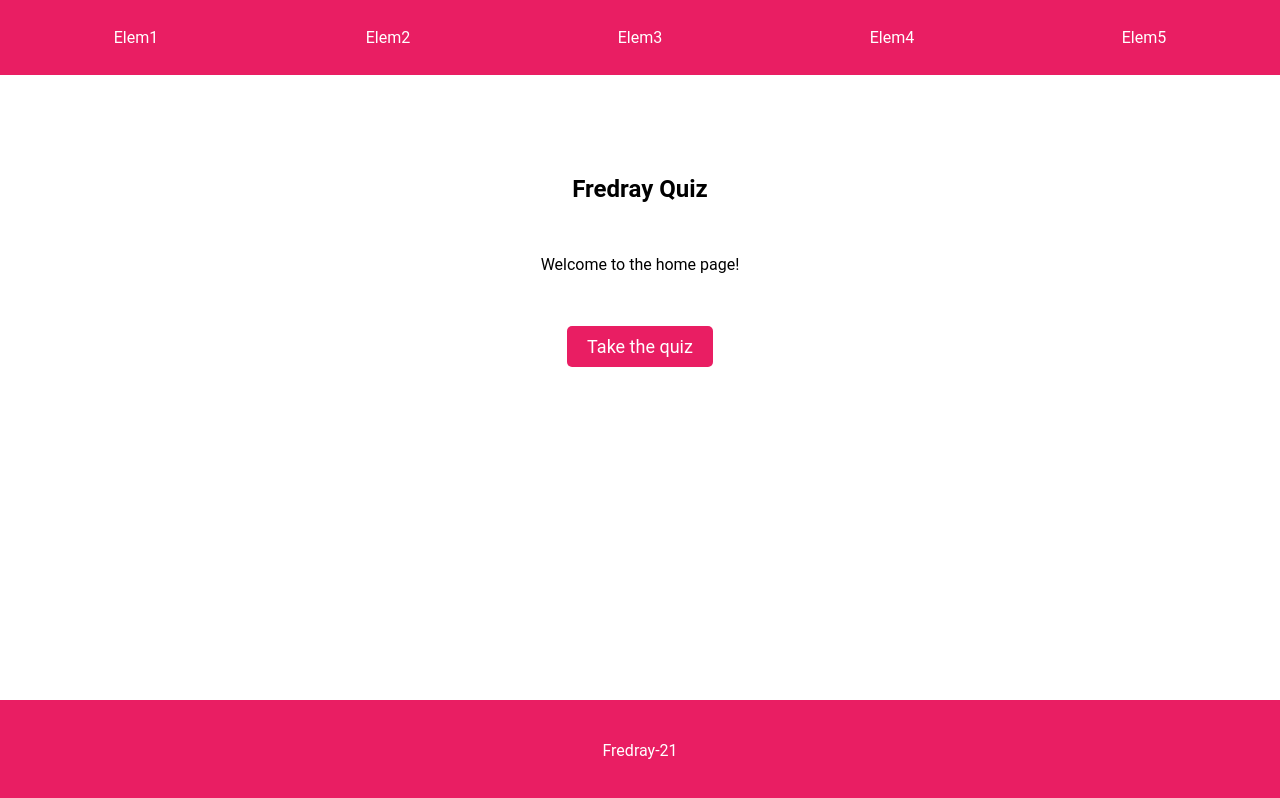
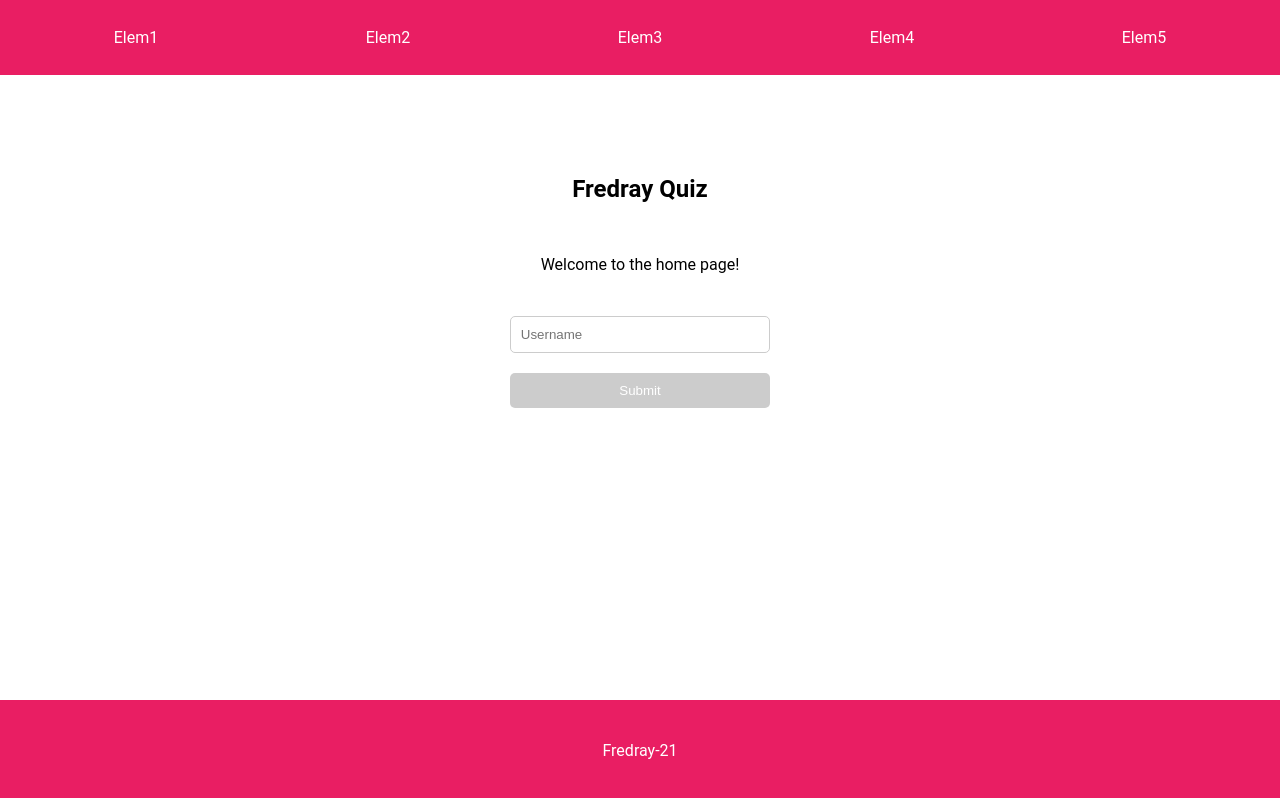
Before and after one commit to EFREI-M2-Dev/Angular-Fredray-21, an Angular app in the folder angular-example/: page / in a window 1280 px wide. Built offline with nearby package versions, Linux system fonts and the light colour scheme; data requests are answered from the project's data file.

Commit message:
feat(form) : formGroup

```diff
--- a/angular-example/src/app/app-routing.module.ts
+++ b/angular-example/src/app/app-routing.module.ts
@@ -12,7 +12,8 @@ const routes: Routes = [
   {
     path:"quiz",
     component: QuizComponent
-  },
+  }
+  ,
   {
     path:"quiz/score",
     component: ScoreQuizComponent
--- a/angular-example/src/app/app.module.ts
+++ b/angular-example/src/app/app.module.ts
@@ -9,6 +9,7 @@ import { QuizComponent } from './quiz/quiz.component';
 import { ScoreQuizComponent } from './score-quiz/score-quiz.component';
 import { HttpClientModule } from '@angular/common/http';
 import { QuestionComponent } from './question/question.component';
+import {FormsModule, ReactiveFormsModule} from "@angular/forms";
 
 @NgModule({
   declarations: [
@@ -23,7 +24,9 @@ import { QuestionComponent } from './question/question.component';
   imports: [
     BrowserModule,
     AppRoutingModule,
-    HttpClientModule
+    HttpClientModule,
+    FormsModule,
+    ReactiveFormsModule
   ],
   providers: [],
   bootstrap: [AppComponent]
--- a/angular-example/src/app/home/home.component.html
+++ b/angular-example/src/app/home/home.component.html
@@ -1,5 +1,13 @@
 <section id="homePage">
     <h1>Fredray Quiz</h1>
     <p>Welcome to the home page!</p>
-    <a routerLink="/quiz">Take the quiz</a>
+
+  <form [formGroup]="homeForm" (submit)="onSubmit()">
+    <input formControlName="username" placeholder="Username" type="text" id="username" name="username" required>
+    <button
+      id="btnSubmit"
+      type="submit"
+      [disabled]="isUsernameEmpty()"
+    >Submit</button>
+  </form>
 </section>
--- a/angular-example/src/app/home/home.component.scss
+++ b/angular-example/src/app/home/home.component.scss
@@ -27,4 +27,43 @@
       box-shadow: 0 0 0 3px rgba(233, 30, 99, 0.3); /* Effet de focus avec une ombre rose */
     }
   }
+
+  // style for input field dans button form
+  input[type="text"] {
+    width: 100%;
+    padding: 10px;
+    margin: 10px 0;
+    border: 1px solid #ccc;
+    border-radius: 5px;
+    box-sizing: border-box;
+  }
+
+  // style for button form
+  #btnSubmit {
+    width: 100%;
+    padding: 10px;
+    margin: 10px 0;
+    border: none;
+    border-radius: 5px;
+    background-color: #e91e63; /* Rose pastel moyen */
+    color: white;
+    cursor: pointer;
+    transition: background-color 0.3s ease, transform 0.2s ease;
+
+    &:hover {
+      background-color: #d81b60; /* Rose pastel plus foncé */
+      transform: scale(1.05);
+    }
+
+    &:focus {
+      outline: none;
+      box-shadow: 0 0 0 3px rgba(233, 30, 99, 0.3); /* Effet de focus avec une ombre rose */
+    }
+
+    &:disabled {
+      background-color: #ccc;
+      cursor: not-allowed;
+    }
+  }
+
 }
--- a/angular-example/src/app/home/home.component.ts
+++ b/angular-example/src/app/home/home.component.ts
@@ -1,6 +1,7 @@
-import {Component} from '@angular/core';
-
-
+import { Component } from '@angular/core';
+import { Router } from "@angular/router";
+import { QuizService } from "../quiz.service";
+import { FormControl, FormGroup } from "@angular/forms";
 
 @Component({
   selector: 'app-home',
@@ -8,5 +9,24 @@ import {Component} from '@angular/core';
   styleUrls: ['./home.component.scss']
 })
 export class HomeComponent {
+  constructor(private router: Router, private quizService: QuizService) {}
 
+  homeForm = new FormGroup({
+    username: new FormControl('')
+  });
+
+  isUsernameEmpty(): boolean {
+    const username = this.homeForm.get('username')?.value;
+    return !username || username.trim().length === 0;
+  }
+
+  async onSubmit() {
+    if (this.isUsernameEmpty()) {
+      return;
+    }
+
+    const username = this.homeForm.get('username')?.value!;
+    this.quizService.currentUsername = username;
+    await this.router.navigate(['/quiz']);
+  }
 }
--- a/angular-example/src/app/quiz.service.ts
+++ b/angular-example/src/app/quiz.service.ts
@@ -30,6 +30,7 @@ export class QuizService {
   userAnswers: { [id: number]: string } = {};
   score = 0;
   msgError : string | null = null;
+  currentUsername: string | null = null;
 
   shuffleArray = (array: any[]) => array.sort(() => Math.random() - 0.5);
 
--- a/angular-example/src/app/quiz/quiz.component.html
+++ b/angular-example/src/app/quiz/quiz.component.html
@@ -1,5 +1,5 @@
 <section class="quiz-container">
-
+  <h1 *ngIf="currentUsername !== null" >Bonjour {{ currentUsername | titlecase }}</h1>
   <div class="question" *ngFor="let q of questions; let i = index">
     <app-question
       [question]="q"
--- a/angular-example/src/app/quiz/quiz.component.ts
+++ b/angular-example/src/app/quiz/quiz.component.ts
@@ -1,5 +1,6 @@
 import { Component } from '@angular/core';
 import {Question, QuizService} from "../quiz.service";
+import {ActivatedRoute} from "@angular/router";
 
 @Component({
   selector: 'app-quiz',
@@ -7,7 +8,7 @@ import {Question, QuizService} from "../quiz.service";
   styleUrls: ['./quiz.component.scss']
 })
 export class QuizComponent {
-  constructor(private quizService: QuizService) {}
+  constructor(private quizService: QuizService,private route: ActivatedRoute) {}
 
   selectAnswer(question: Question, choice: string) {
     this.quizService.selectAnswer(question, choice);
@@ -29,4 +30,8 @@ export class QuizComponent {
     return this.quizService.questions;
   }
 
+  get currentUsername() {
+    return this.quizService.currentUsername;
+  }
+
 }
```
